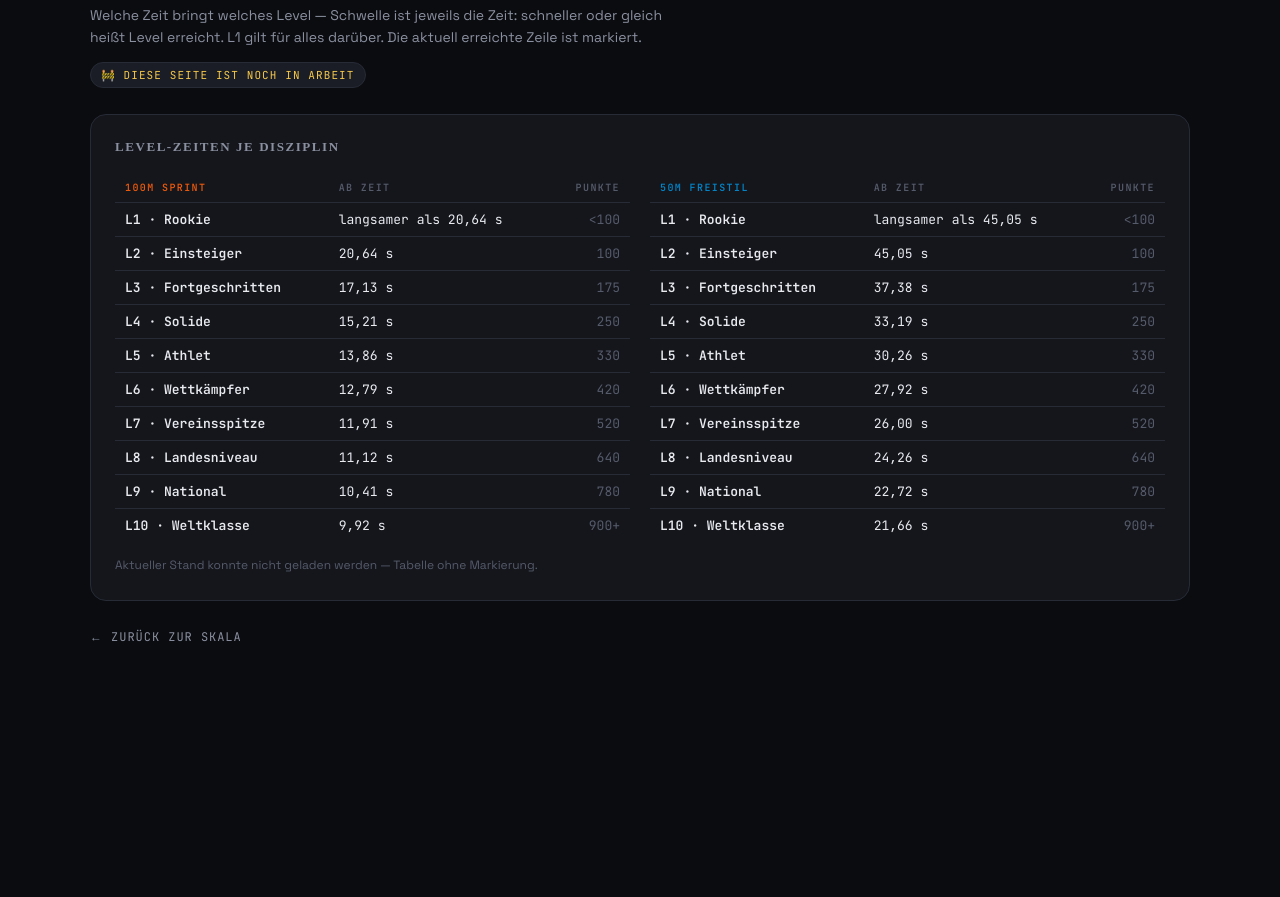
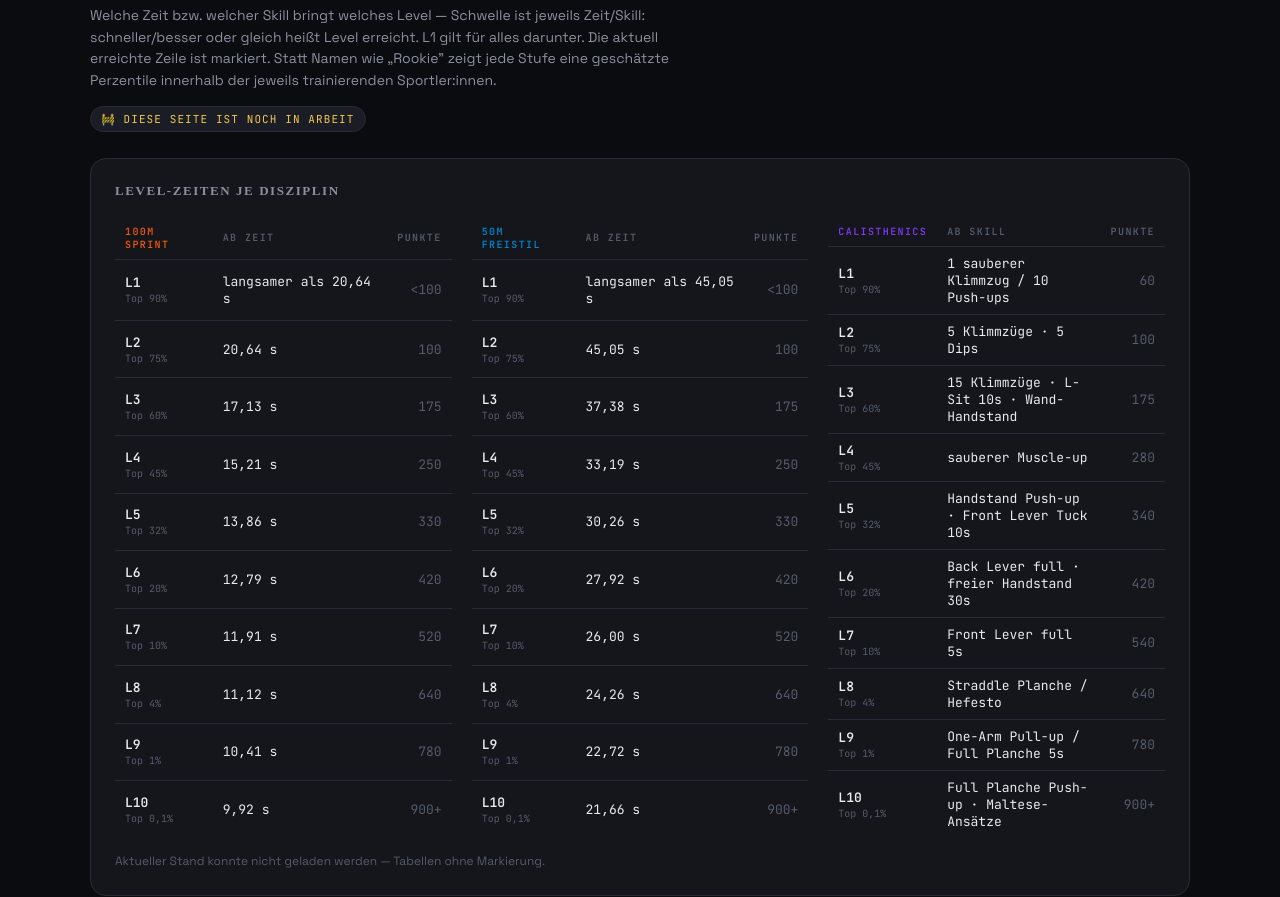
Before and after one commit to niklasg1802/Levelsystem, a website: page level-zeiten.html in a window 1280 px wide. Shown: the part 89-986 px from the top of the page. Before the commit the page ends 815 px from the top, so only its background shows below. Drawn offline with Linux system fonts and the light colour scheme; no server answers; a web font is replaced by a local one.

Commit message:
Add Niklas column to Level-Zeiten page, replace tier labels with estimated percentiles

```diff
--- a/level-zeiten.html
+++ b/level-zeiten.html
@@ -29,16 +29,23 @@ th{font-family:'JetBrains Mono';font-size:10px;letter-spacing:.14em;text-transfo
 tr:last-child td{border-bottom:none}
 .hint{font-size:12px;color:var(--faint);margin-top:14px;line-height:1.6}
 
-.lvl-tables{display:grid;grid-template-columns:1fr 1fr;gap:20px;margin-top:18px}
+.lvl-tables{display:grid;grid-template-columns:1fr 1fr 1fr;gap:20px;margin-top:18px}
 .lvl-tables td{padding:8px 10px;font-family:'JetBrains Mono';font-size:13px;border-bottom:1px solid var(--line)}
 .lvl-tables td:first-child{font-weight:600}
 .lvl-tables tr.hit td{color:var(--gold)}
 .lvl-tables td:last-child{text-align:right;color:var(--faint)}
+.pct{display:block;font-size:10px;font-weight:400;color:var(--faint);margin-top:1px}
+tr.hit .pct{color:var(--gold);opacity:.8}
+
+.methodbox{background:var(--panel);border:1px solid var(--line);border-radius:16px;padding:24px;margin-top:16px}
+.methodbox h2{font-family:'Unbounded';font-size:13px;letter-spacing:.12em;text-transform:uppercase;color:var(--dim);margin-bottom:10px}
+.methodbox p{font-size:13px;color:var(--dim);line-height:1.7;margin-top:8px}
+.methodbox code{font-family:'JetBrains Mono';font-size:12px;color:var(--gold);background:var(--panel2);padding:2px 6px;border-radius:5px}
 
 .backtop{display:inline-flex;align-items:center;gap:6px;margin-top:28px;color:var(--dim);font-family:'JetBrains Mono';font-size:12px;letter-spacing:.08em;text-transform:uppercase;text-decoration:none}
 .backtop:hover{color:var(--gold)}
 
-@media(max-width:600px){.lvl-tables{grid-template-columns:1fr}}
+@media(max-width:800px){.lvl-tables{grid-template-columns:1fr}}
 </style>
 </head>
 <body>
@@ -46,7 +53,7 @@ tr:last-child td{border-bottom:none}
 <div class="wrap">
   <div class="page-head">
     <h1>Level-Zeiten</h1>
-    <p>Welche Zeit bringt welches Level — Schwelle ist jeweils die Zeit: schneller oder gleich heißt Level erreicht. L1 gilt für alles darüber. Die aktuell erreichte Zeile ist markiert.</p>
+    <p>Welche Zeit bzw. welcher Skill bringt welches Level — Schwelle ist jeweils Zeit/Skill: schneller/besser oder gleich heißt Level erreicht. L1 gilt für alles darunter. Die aktuell erreichte Zeile ist markiert. Statt Namen wie „Rookie" zeigt jede Stufe eine geschätzte Perzentile innerhalb der jeweils trainierenden Sportler:innen.</p>
     <span class="wip">🚧 Diese Seite ist noch in Arbeit</span>
   </div>
 
@@ -61,8 +68,18 @@ tr:last-child td{border-bottom:none}
         <thead><tr><th style="color:var(--swim)">50m Freistil</th><th>ab Zeit</th><th style="text-align:right">Punkte</th></tr></thead>
         <tbody id="tbl-swim"></tbody>
       </table>
+      <table>
+        <thead><tr><th style="color:var(--cali)">Calisthenics</th><th>ab Skill</th><th style="text-align:right">Punkte</th></tr></thead>
+        <tbody id="tbl-cali"></tbody>
+      </table>
     </div>
     <p class="hint" id="status-msg">Lade aktuellen Stand …</p>
+  </section>
+
+  <section class="methodbox">
+    <h2>Woher kommen die Perzentile?</h2>
+    <p>Geschätzt, nicht gemessen: es gibt keine einheitliche Percentil-Datenbank über Sprint, Schwimmen und Calisthenics hinweg. Grundlage ist dieselbe Seltenheits-Kurve für alle drei Spalten (Level N = ungefähr gleiche Seltenheit in der jeweils <em>trainierenden</em> Population dieser Disziplin — nicht der Gesamtbevölkerung), verankert an den wenigen belastbaren Datenpunkten, die wir gefunden haben: nur ca. 15–17% der erwachsenen Männer schaffen einen einzelnen Klimmzug, ~95% schaffen keine 10 sauberen Klimmzüge am Stück, und Full Planche gilt selbst unter erfahrenen Calisthenics-Athlet:innen als Ausnahmeleistung.</p>
+    <p><code>Top X%</code> heißt: besser als die übrigen (100−X)% der Trainierenden in dieser Disziplin. Je kleiner die Zahl, desto elitärer die Stufe.</p>
   </section>
 
   <a class="backtop" href="index.html">← Zurück zur Skala</a>
@@ -70,25 +87,55 @@ tr:last-child td{border-bottom:none}
 
 <script>
 const BANDS=[0,100,175,250,330,420,520,640,780,900];
-const NAMES=["Rookie","Einsteiger","Fortgeschritten","Solide","Athlet","Wettkämpfer","Vereinsspitze","Landesniveau","National","Weltklasse"];
 const PMAX=1000;
 const WR={sprint:9.58, swim:20.91};
+
+// Geschätzte Seltenheit je Level, gleiche Kurve für alle drei Disziplinen
+// (Top X% = besser als die trainierende Population in dieser Disziplin)
+const TOP_PCT=[90,75,60,45,32,20,10,4,1,0.1];
+
+const SKILLS=[
+ [60,"1 sauberer Klimmzug / 10 Push-ups"],
+ [100,"5 Klimmzüge · 5 Dips"],
+ [140,"10 Klimmzüge · 15 Dips"],
+ [175,"15 Klimmzüge · L-Sit 10s · Wand-Handstand"],
+ [230,"20 Klimmzüge · freier Handstand 5s"],
+ [280,"sauberer Muscle-up"],
+ [340,"Handstand Push-up · Front Lever Tuck 10s"],
+ [420,"Back Lever full · freier Handstand 30s"],
+ [470,"Front Lever Straddle · Straddle-Planche-Lean"],
+ [540,"Front Lever full 5s"],
+ [640,"Straddle Planche / Hefesto"],
+ [780,"One-Arm Pull-up / Full Planche 5s"],
+ [900,"Full Planche Push-up · Maltese-Ansätze"]
+];
 
 function pointsTime(sport,t){ if(!t||t<=0) return 0; return Math.min(PMAX, 1000*Math.pow(WR[sport]/t,3)); }
 function level(p){ let l=1; for(let i=0;i<BANDS.length;i++){ if(p>=BANDS[i]) l=i+1; } return l; }
 function timeFor(sport,p){ return WR[sport]/Math.cbrt(p/1000); }
 function fmtT(t){ return t.toFixed(2).replace('.',',')+' s'; }
+function fmtPct(p){ return (p<1 ? p.toFixed(1).replace('.',',') : Math.round(p))+'%'; }
+function skillForBand(i){ return SKILLS.find(([p])=>p>=BANDS[i]) || SKILLS[SKILLS.length-1]; }
 
-function fillTables(cur){
-  for(const sport of ['sprint','swim']){
-    const tb=document.getElementById('tbl-'+sport);
-    let html='<tr'+(cur[sport]===1?' class="hit"':'')+'><td>L1 · '+NAMES[0]+'</td><td>langsamer als '+fmtT(timeFor(sport,BANDS[1]))+'</td><td>&lt;100</td></tr>';
-    for(let i=1;i<10;i++){
-      const hit=cur[sport]===i+1?' class="hit"':'';
-      html+='<tr'+hit+'><td>L'+(i+1)+' · '+NAMES[i]+'</td><td>'+fmtT(timeFor(sport,BANDS[i]))+'</td><td>'+BANDS[i]+(i===9?'+':'')+'</td></tr>';
-    }
-    tb.innerHTML=html;
+function fillTimeTable(sport,cur){
+  const tb=document.getElementById('tbl-'+sport);
+  let html='<tr'+(cur===1?' class="hit"':'')+'><td>L1<span class="pct">Top '+fmtPct(TOP_PCT[0])+'</span></td><td>langsamer als '+fmtT(timeFor(sport,BANDS[1]))+'</td><td>&lt;100</td></tr>';
+  for(let i=1;i<10;i++){
+    const hit=cur===i+1?' class="hit"':'';
+    html+='<tr'+hit+'><td>L'+(i+1)+'<span class="pct">Top '+fmtPct(TOP_PCT[i])+'</span></td><td>'+fmtT(timeFor(sport,BANDS[i]))+'</td><td>'+BANDS[i]+(i===9?'+':'')+'</td></tr>';
   }
+  tb.innerHTML=html;
+}
+
+function fillCaliTable(cur){
+  const tb=document.getElementById('tbl-cali');
+  let html='';
+  for(let i=0;i<10;i++){
+    const hit=cur===i+1?' class="hit"':'';
+    const [pts,name]=skillForBand(i);
+    html+='<tr'+hit+'><td>L'+(i+1)+'<span class="pct">Top '+fmtPct(TOP_PCT[i])+'</span></td><td>'+name+'</td><td>'+(i===9?'900+':pts)+'</td></tr>';
+  }
+  tb.innerHTML=html;
 }
 
 async function load(){
@@ -96,15 +143,18 @@ async function load(){
   try{
     const res=await fetch('/api/state');
     const state=await res.json();
-    const cur={
-      sprint: level(pointsTime('sprint', parseFloat(state['fynn-now']))),
-      swim: level(pointsTime('swim', parseFloat(state['alex-now'])))
-    };
-    fillTables(cur);
-    statusMsg.textContent='Markiert: aktueller Stand von Fynn (Sprint) und Alex (Freistil).';
+    const curSprint=level(pointsTime('sprint', parseFloat(state['fynn-now'])));
+    const curSwim=level(pointsTime('swim', parseFloat(state['alex-now'])));
+    const curCali=level(parseFloat(state['niklas-now'])||0);
+    fillTimeTable('sprint',curSprint);
+    fillTimeTable('swim',curSwim);
+    fillCaliTable(curCali);
+    statusMsg.textContent='Markiert: aktueller Stand von Fynn (Sprint), Alex (Freistil) und Niklas (Calisthenics).';
   }catch(e){
-    fillTables({sprint:0,swim:0});
-    statusMsg.textContent='Aktueller Stand konnte nicht geladen werden — Tabelle ohne Markierung.';
+    fillTimeTable('sprint',0);
+    fillTimeTable('swim',0);
+    fillCaliTable(0);
+    statusMsg.textContent='Aktueller Stand konnte nicht geladen werden — Tabellen ohne Markierung.';
   }
 }
 load();
```
